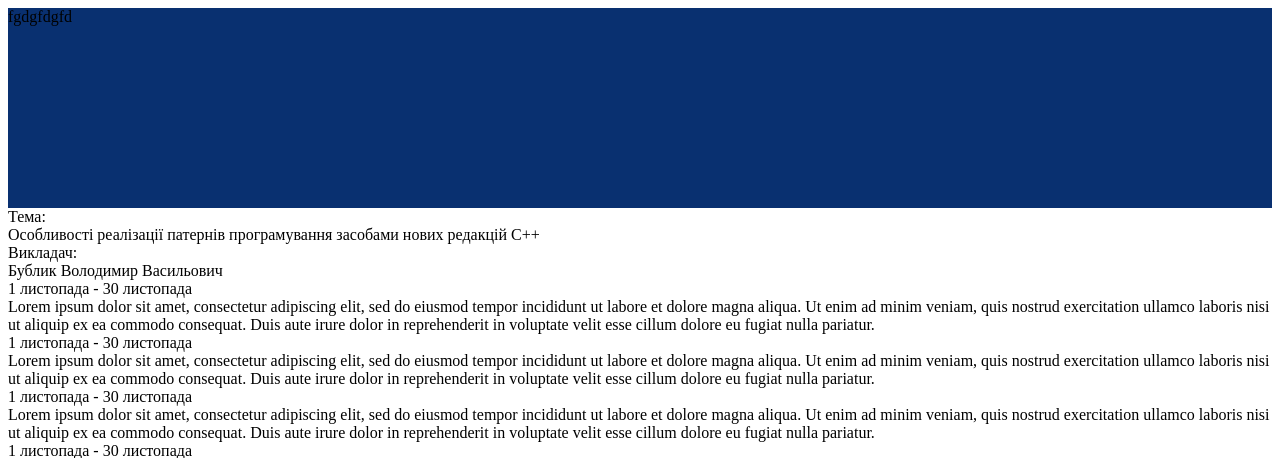
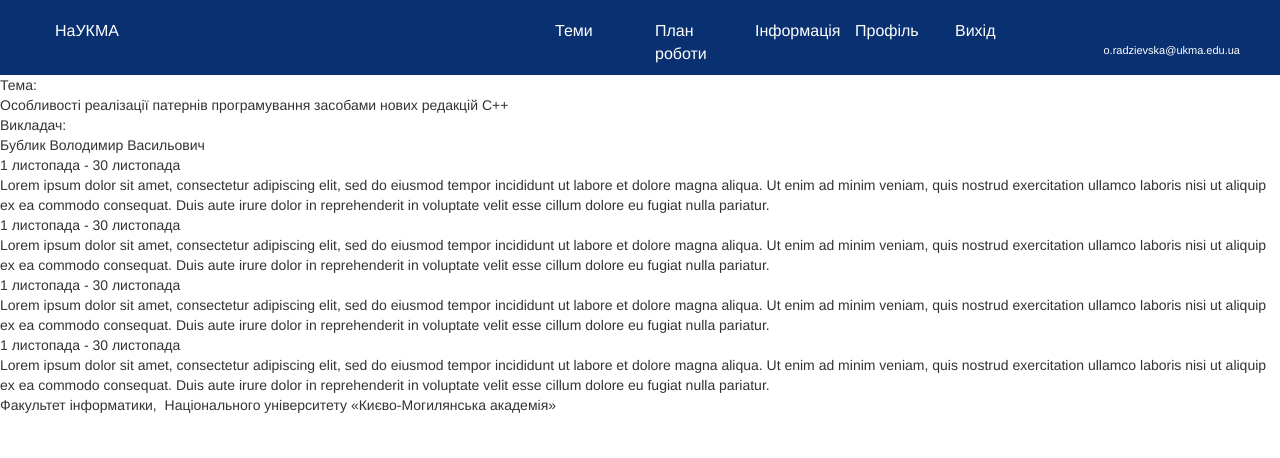
Before and after one commit to SandraRadz/AutomaticRecordingSystem, a Django app: page /plans/ in a window 1280 px wide. Shown: the top 458 px of the page. Run offline with Django 3.2, Linux system fonts and the light colour scheme; style sheets or scripts are compiled from the project's sources; some libraries are stand-ins or nearby versions.

Commit message:
bootstrap

```diff
--- a/static/styles/header.less
+++ b/static/styles/header.less
@@ -1,8 +1,41 @@
 @import "colors.less";
+
 
 .mainMenu{
   background-color: @mainColor;
-  height: 200px;
+  height: 75px;
   width: auto;
+  color: white;
 
+  .menuText{
+    padding-left: 40px;
+    padding-right: 40px;
+    padding-top: 20px;
+
+    .menuItem{
+
+       .title{
+          display: inline-block;
+         font-size: 16px;
+        }
+
+      .name{
+        margin-right: 700px;
+      }
+
+      .menu{
+        margin-right: 20px;
+      }
+
+      .exit{
+       }
+
+
+
+    }
+    .login{
+      text-align: right;
+          font-size: 11px;
+    }
+  }
 }
--- a/templates/base.html
+++ b/templates/base.html
@@ -17,10 +17,13 @@
 	<script src="//cdnjs.cloudflare.com/ajax/libs/less.js/3.9.0/less.min.js" ></script>
 
 	<!--Bootstrap-->
-	<link rel="stylesheet"
-		ref="https://stackpath.bootstrapcdn.com/bootstrap/4.3.1/css/bootstrap.min.css"
-		integrity="sha384-ggOyR0iXCbMQv3Xipma34MD+dH/1fQ784/j6cY/iJTQUOhcWr7x9JvoRxT2MZw1T"
+	<link
+		rel="stylesheet"
+		href="https://use.fontawesome.com/releases/v5.3.1/css/all.css"
+		integrity="sha384-mzrmE5qonljUremFsqc01SB46JvROS7bZs3IO2EmfFsd15uHvIt+Y8vEf7N7fWAU"
 		crossorigin="anonymous">
+        <link rel="stylesheet" href="//maxcdn.bootstrapcdn.com/bootstrap/3.2.0/css/bootstrap.min.css">
+        <link rel="stylesheet" href="//maxcdn.bootstrapcdn.com/bootstrap/3.2.0/css/bootstrap-theme.min.css">
 
     {% block style %}
     {% endblock %}
--- a/templates/header.html
+++ b/templates/header.html
@@ -1,9 +1,20 @@
 {% load static %}
-
-
 
 <header>
     <div class="mainMenu">
-        fgdgfdgfd
+        <div class="menuText">
+            <div class="menuItem">
+                <div class="title col-sm-5 ">НаУКМА</div>
+                <div class="title col-sm-1 ">Теми</div>
+                <div class="title col-sm-1 ">План роботи</div>
+                <div class="title col-sm-1 ">Інформація</div>
+                <div class="title col-sm-1 ">Профіль</div>
+                <div class="title col-sm-3">Вихід</div>
+            </div>
+            <div class="login">
+                <p>o.radzievska@ukma.edu.ua</p>
+            </div>
+
+        </div>
     </div>
 </header>
```
